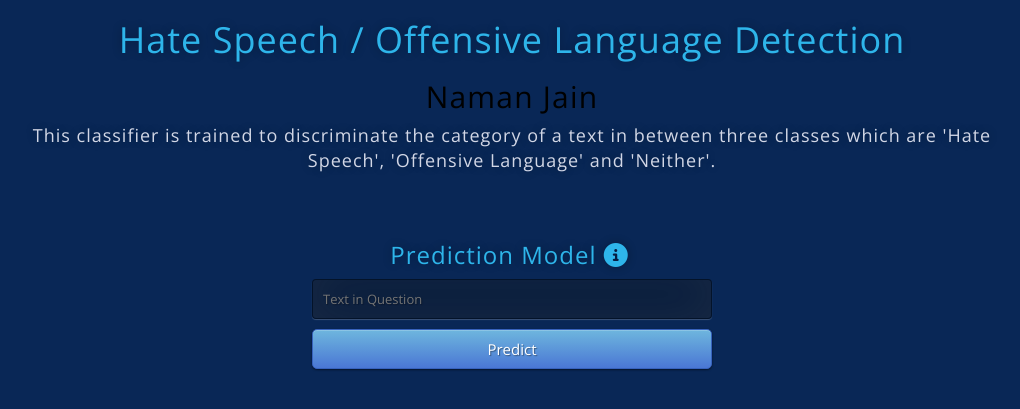
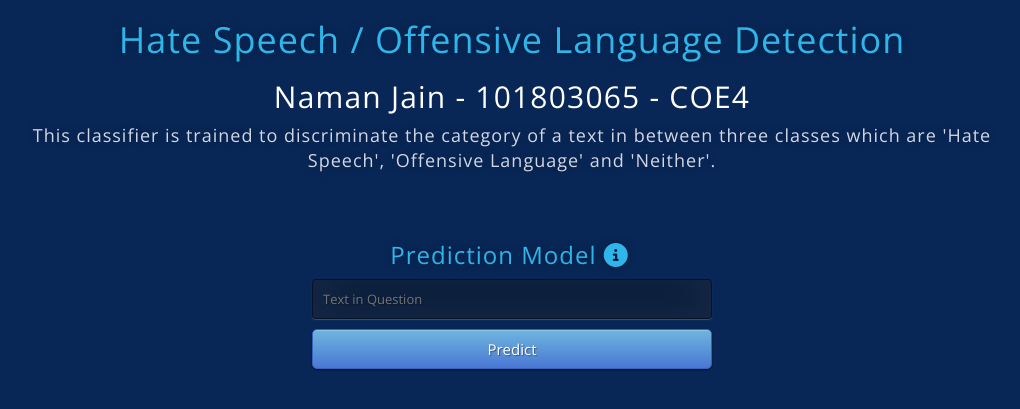
Before and after one commit to namanjain323232/hatedetection, a Flask app: page / in a window 1280 px wide. Shown: the top 409 px of the page, without its empty margins (128-1148 px from the left). Run offline with Flask 2, Linux system fonts and the light colour scheme; parts of the project's set-up code (start-up, migrations or seed data) failed here and were passed over; some libraries are stand-ins or nearby versions.

Commit message:
Update index.html

```diff
--- a/templates/index.html
+++ b/templates/index.html
@@ -21,7 +21,7 @@
   <body>
     <div class="intro_area">
       <h1>Hate Speech / Offensive Language Detection</h1>
-      <h2><center>Naman Jain</center></h2>
+      <h2 style="color: white"><center>Naman Jain - 101803065 - COE4</center></h2>
       <p>
         This classifier is trained to discriminate the category of a text in between three classes which are 'Hate
         Speech', 'Offensive Language' and 'Neither'.
```
